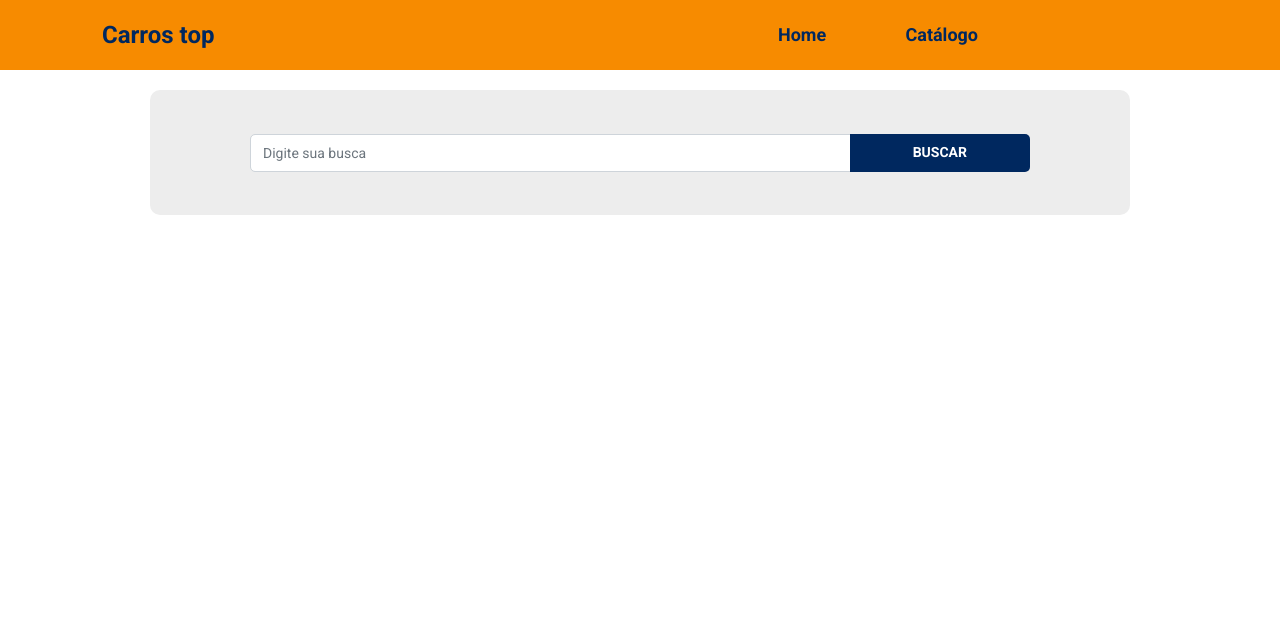
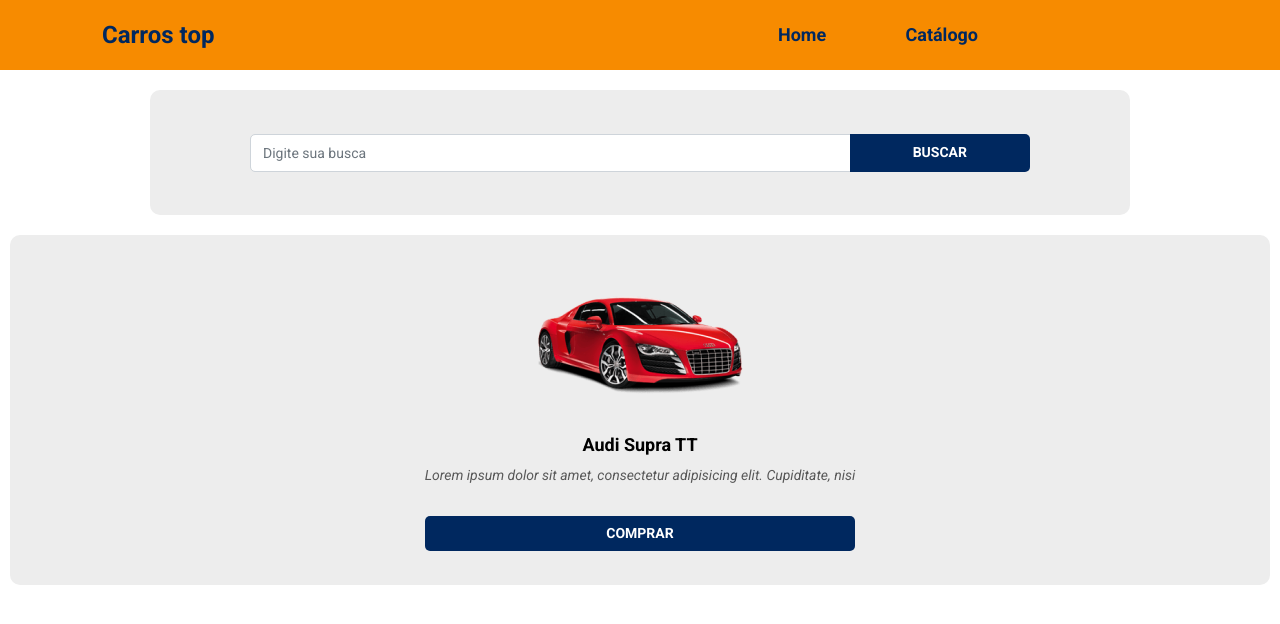
Before and after one commit to RenanS80/carros-top, a React (Create React App) app: page / in a window 1280 px wide. Shown: the top 624 px of the page. Built offline with nearby package versions, Linux system fonts and the light colour scheme.

Commit message:
CarCard component

```diff
--- a/src/App.tsx
+++ b/src/App.tsx
@@ -2,12 +2,14 @@
 
 import Navbar from 'components/Navbar';
 import ButtonSearch from 'components/ButtonSearch';
+import CarCard from 'components/CarCard';
 
 function App() {
   return (
     <>
       <Navbar />
       <ButtonSearch />
+      <CarCard />
     </>
 
   );
--- /dev/null
+++ b/src/components/CarCard/index.tsx
@@ -0,0 +1,20 @@
+import './styles.css';
+
+import CarCardImg from 'assets/images/car-card.png';
+
+function CarCard() {
+    return (
+        <div className="car-card">
+            <div className="car-card-image">
+                <img src={CarCardImg} alt="Carro" />
+            </div>
+            <div className="car-card-info">
+                <h3>Audi Supra TT</h3>
+                <p>Lorem ipsum dolor sit amet, consectetur adipisicing elit. Cupiditate, nisi</p>
+                <button type="button" className="btn btn-buy">Comprar</button>
+            </div>
+        </div>
+    );
+}
+
+export default CarCard;
--- /dev/null
+++ b/src/components/CarCard/styles.css
@@ -0,0 +1,48 @@
+.car-card {
+    background-color: var(--gray-light);
+    height: 350px;
+    border-radius: 10px;
+    display: flex;
+    flex-direction: column;
+    align-items: center;
+    justify-content: center;
+    margin: 20px 10px;
+}
+
+.car-card-image img {
+    width: 100%;
+}
+
+.car-card-info {
+    text-align: center;
+    margin: 10px 20px;
+}
+
+.car-card-info h3 {
+    color: var(--black);
+    font-size: 18px;
+}
+
+.car-card-info p {
+    color: var(--gray-dark);
+    font-size: 14px;
+    font-style: italic;
+    text-align: left;
+    margin: 10px 0px 30px 0px;
+}
+
+.car-card-info button {
+    background-color: var(--secondary);
+    color: var(--white);
+    width: 100%;
+    font-size: 14px;
+    font-weight: 700;
+    text-transform: uppercase;
+    border-radius: 5px;
+    transition: all .4s ease;
+}
+
+.car-card-info button:hover {
+    color: var(--white);
+    opacity: 0.9;
+}
```
